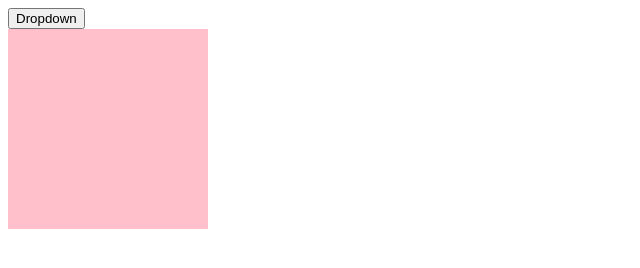
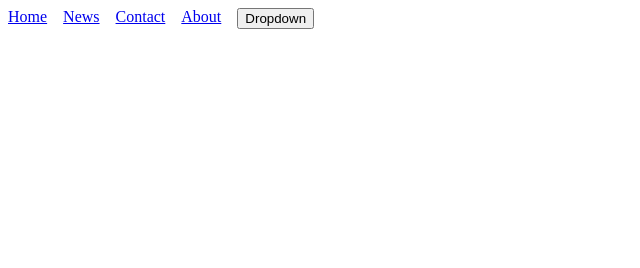
Before and after one commit to tiffany-m/_Odin_Practice, a plain HTML site: page User Interface Interactions Demo/index.html in a window 1280 px wide. Shown: the whole page, without its empty margins (0-640 px from the left). Drawn offline with Linux system fonts and the light colour scheme.

Commit message:
Drop down menu exercise added links

```diff
--- a/User Interface Interactions Demo/index.html
+++ b/User Interface Interactions Demo/index.html
@@ -8,6 +8,11 @@
   </head>
   <body>
     <!-- DROP DOWN MENU -->
+    <ul class="dropdown-menu">
+      <li><a href="#">Home</a></li>
+      <li><a href="#">News</a></li>
+      <li><a href="#">Contact</a></li>
+      <li><a href="#">About</a></li>
       <div class="dropdown">
         <button onclick="toggleDropdown()">Dropdown</button>
         <div id="dropdownContent" class="dropdown-content">
@@ -16,7 +21,7 @@
           <a href="#">Link 3</a>
         </div>
       </div>
-    <div class="pinkbox"></div>
+    </ul>
     <script src="scripts.js"></script>
   </body>
 </html>
--- a/User Interface Interactions Demo/styles.css
+++ b/User Interface Interactions Demo/styles.css
@@ -1,4 +1,15 @@
+ul {
+  list-style-type: none;
+  margin: 0;
+  padding: 0;
+}
+
 /* DROP DOWN MENU */
+.dropdown-menu {
+  display: flex;
+  gap: 1rem;
+}
+
 .dropdown-content {
     display: none;
     position: absolute;
@@ -18,11 +29,4 @@
 .dropdown-content a:hover {
   background-color: #f1f1f1
 }
-
-.pinkbox {
-  background-color: pink;
-  width: 200px;
-  height: 200px;
-}
-
 /* HAMBURGER MENU */
```
Lines whose indentation alone changed are shown as unchanged.
